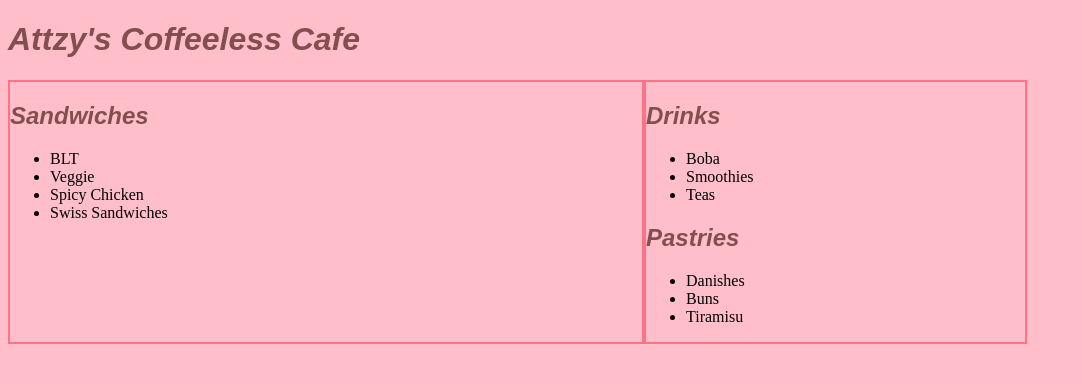
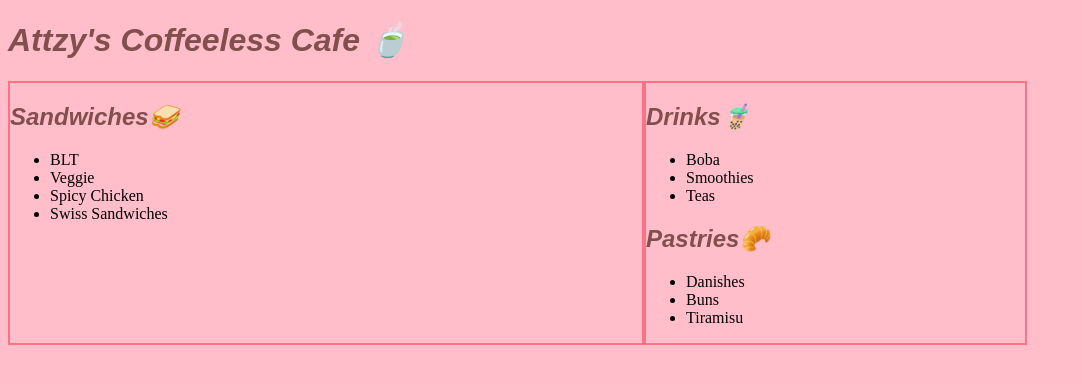
Before and after one commit to arod256/restaurant-menu, a plain HTML site: page index.html in a window 1280 px wide. Shown: the whole page, without its empty margins (0-1082 px from the left). Drawn offline with Linux system fonts and the light colour scheme.

Commit message:
Update index.html

```diff
--- a/index.html
+++ b/index.html
@@ -6,10 +6,10 @@
     <link rel="stylesheet" href="style.css">
   </head>
   <body>
-    <h1>Attzy's Coffeeless Cafe</h1>
+    <h1>Attzy's Coffeeless Cafe 🍵</h1>
     <div id="container">
       <div id="main">
-        <h2 class="pink">Sandwiches</h2>
+        <h2 class="pink">Sandwiches🥪</h2>
         <ul>
           <li>BLT</li>
           <li>Veggie</li>
@@ -18,13 +18,13 @@
         </ul>
       </div>
       <div id="sidebar">
-        <h2 class="pink">Drinks</h2>
+        <h2 class="pink">Drinks🧋</h2>
         <ul>
           <li>Boba</li>
           <li>Smoothies</li>
           <li>Teas</li>
         </ul>
-        <h2 class="pink">Pastries</h2>
+        <h2 class="pink">Pastries🥐</h2>
         <ul>
           <li>Danishes</li>
           <li>Buns</li>
```
